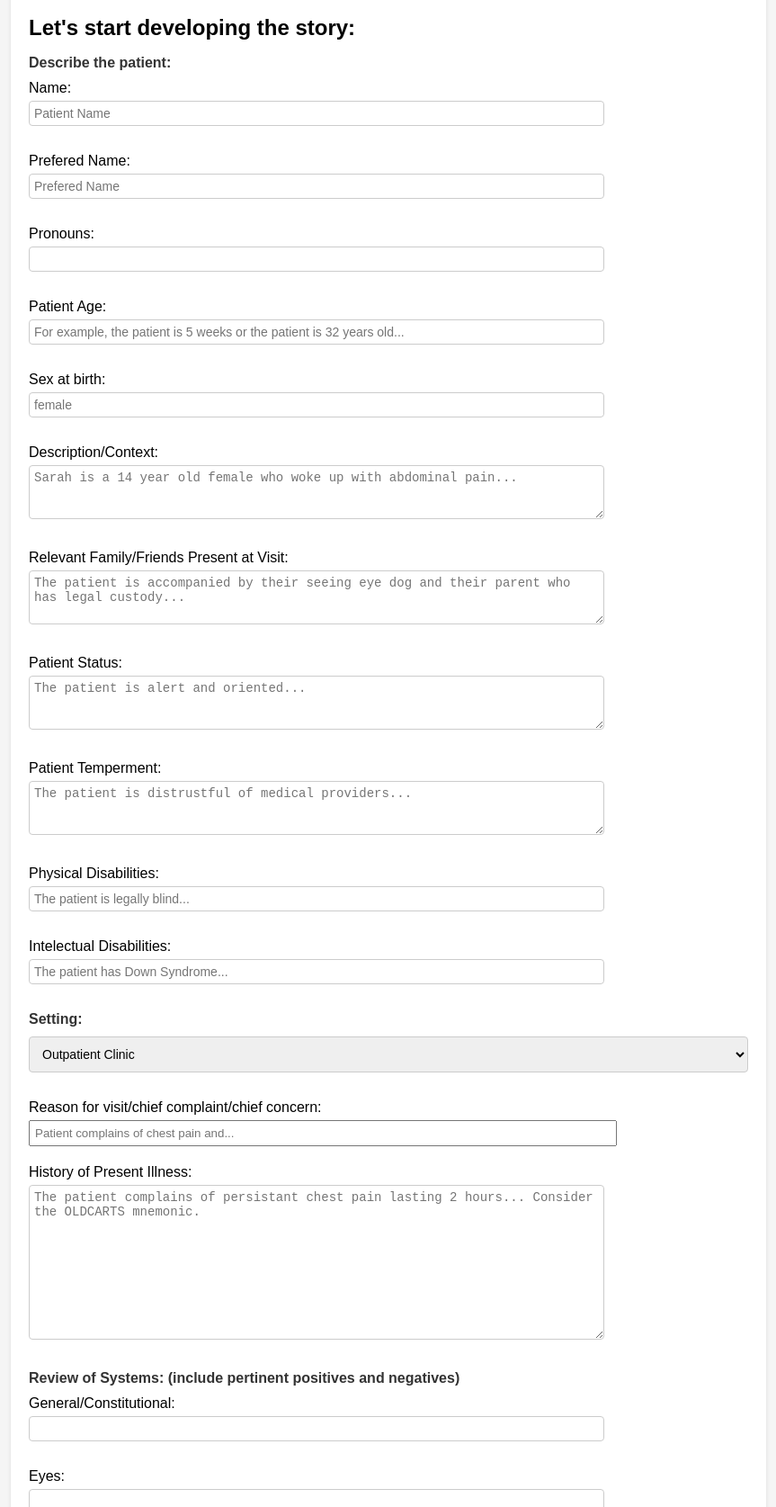
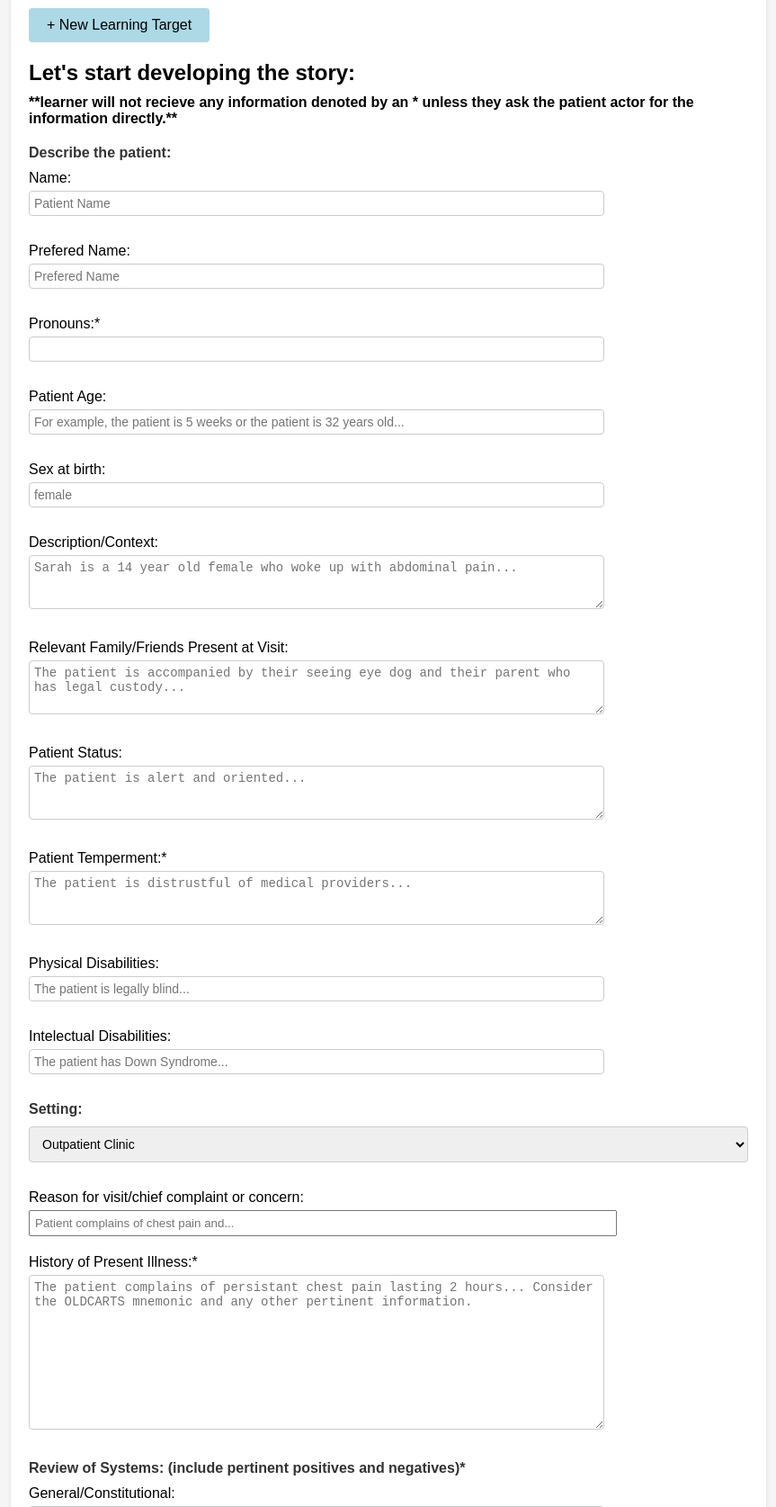
Before and after one commit to aramansell/sapientclinician, a plain HTML site: page public/formdemo/index.html in a window 1280 px wide. Shown: the part 1125-2800 px from the top of the page at 90% size, without its empty margins (208-1071 px from the left). Drawn offline with Linux system fonts and the light colour scheme.

Commit message:
Update index.html

```diff
--- a/public/formdemo/index.html
+++ b/public/formdemo/index.html
@@ -13,12 +13,15 @@
 
     <div id="learningTarget">
       <h2>Learning Targets:</h2>
+      <div>Sapient Clinician will give immediate feedback on any learning targets you provide. <br>
+        The assessment will evaluate how well the learner met the description in the rubric you create.</div>
       <div id="learningTargetContent"></div>
       <button type="button" onclick="createInputOnClick()">+ New Learning Target</button>
     </div>
 
     <div id="story">
       <h2>Let's start developing the story:</h2>
+      <div><b>**learner will not recieve any information denoted by an * unless they ask the patient actor for the information directly.**</b></div>
       <div id="storyContent"></div>
     </div>
 
@@ -29,7 +32,9 @@
 
     <div id="plan">
       <h2>Now let's create the assessment and plan of the visit:</h2>
+      <div>This section indicates what you hope the learner will determine by the end of the assessment.</div>
       <div id="planContent"></div>
+      <button type="button" onclick="createQuestionOnClick()">+ New Question</button>
     </div>
     <!--
     <div id="rubric">
@@ -170,7 +175,7 @@ const assessmentElement = document.getElementById('assessmentContent');
 createInput(assessmentElement, 'fileName', 'text', 'Chromic Myeloid Leukemia', 'File Name:');
 const purpose = [
   { value: 'Formative Assessment', text: 'Formative Assessment' },
-  { value: 'Summative Assessment', text: 'Clinical Reasoning Assessment' },
+  { value: 'Summative Assessment', text: 'Summative Assessment' },
 ];
 createDropdown(assessmentElement, 'purpose', 'purpose', 'text', 'What Category is this assessment?', purpose);
 
@@ -178,7 +183,7 @@ let objectiveCount = 1;
 const learningTargetElement = document.getElementById('learningTargetContent');
 function createInputOnClick() {
   const inputGroupOptions = [
-    { id: 'LearningObjective', type: 'textarea', placeholder: 'The learner will be able to...', label: `Learning Objective #${objectiveCount} (e.g., submission of accurate diagnosis, patient interviewing knowledge & skills)` },
+    { id: `LearningObjective ${objectiveCount}`, type: 'textarea', placeholder: 'The learner will be able to...', label: `Learning Objective #${objectiveCount} (e.g., submission of accurate diagnosis, patient interviewing knowledge & skills)` },
     { id: 'mastery', type: 'textarea', placeholder: 'Mastery looks like...', label: 'Level 4' },
     { id: 'proficiency', type: 'textarea', placeholder: 'Proficiency looks like...', label: 'Level 3' },
     { id: 'developing', type: 'textarea', placeholder: 'Developing looks like...', label: 'Level 2' },
@@ -188,6 +193,12 @@ function createInputOnClick() {
   createInputGroup(learningTargetElement, `objective${objectiveCount}`, '', inputGroupOptions);
   objectiveCount++;
 }
+let questionCount = 4;
+function createQuestionOnClick(){
+  createInput(planElement, `question ${questionCount}`, 'text', '', `Question ${questionCount}`);
+  questionCount++;
+}
+
 createInputOnClick();
 createInput(assessmentElement, 'who_is_the_learner', 'text', 'First-year med student', 'Who is the learner?');
 createTextarea(assessmentElement, 'Student-facing goal statement', 'Get the correct diagnosis...', 'Student-facing goal statement:');
@@ -196,13 +207,13 @@ const storyElement = document.getElementById('storyContent');
 const patientGroupOptions = [
   { id: 'name', type: 'text', placeholder: 'Patient Name', label: 'Name:' },
   { id: 'preferedName', type: 'text', placeholder: 'Prefered Name', label: 'Prefered Name:' },
-  { id: 'preferedPronouns', type: 'text', placeholder: '', label: 'Pronouns:' },
+  { id: 'preferedPronouns', type: 'text', placeholder: '', label: 'Pronouns:*' },
   { id: 'age', type: 'text', placeholder: 'For example, the patient is 5 weeks or the patient is 32 years old...', label: 'Patient Age:' },
   { id: 'sex', type: 'text', placeholder: 'female', label: 'Sex at birth:' },
   { id: 'message', type: 'textarea', placeholder: 'Sarah is a 14 year old female who woke up with abdominal pain...', label: 'Description/Context:' },
   { id: 'additionalFamilyActors', type: 'textarea', placeholder: 'The patient is accompanied by their seeing eye dog and their parent who has legal custody...', label: 'Relevant Family/Friends Present at Visit:' },
   { id: 'status', type: 'textarea', placeholder: 'The patient is alert and oriented...', label: 'Patient Status:' },
-  { id: 'temperment', type: 'textarea', placeholder: 'The patient is distrustful of medical providers...', label: 'Patient Temperment:' },
+  { id: 'temperment', type: 'textarea', placeholder: 'The patient is distrustful of medical providers...', label: 'Patient Temperment:*' },
   { id: 'physicalDisability', type: 'text', placeholder: 'The patient is legally blind...', label: 'Physical Disabilities:' },
   { id: 'IntelectualDisability', type: 'text', placeholder: 'The patient has Down Syndrome...', label: 'Intelectual Disabilities:' }
 
@@ -218,8 +229,8 @@ const settingOptions = [
 ];
 createDropdown(storyElement, 'settingDropdown', 'setting', 'text', 'Setting:', settingOptions);
 
-createInput(storyElement, 'Reason_for_visit', '', 'Patient complains of chest pain and...', 'Reason for visit/chief complaint/chief concern:');
-createTextarea(storyElement, 'History_of_Present_Illness', 'The patient complains of persistant chest pain lasting 2 hours... Consider the OLDCARTS mnemonic. ', 'History of Present Illness:', rows = 10,);
+createInput(storyElement, 'Reason_for_visit', '', 'Patient complains of chest pain and...', 'Reason for visit/chief complaint or concern:');
+createTextarea(storyElement, 'History_of_Present_Illness', 'The patient complains of persistant chest pain lasting 2 hours... Consider the OLDCARTS mnemonic and any other pertinent information.', 'History of Present Illness:*', rows = 10,);
 
 const heentReviewOfSymptomsGroupOptions = [
     { id: 'general', type: 'text', placeholder: '', label: 'General/Constitutional:' },
@@ -239,23 +250,23 @@ const heentReviewOfSymptomsGroupOptions = [
     { id: 'endocrine', type: 'text', placeholder: '', label: 'Endocrine:' },
     { id: 'hematologic', type: 'text', placeholder: '', label: 'Hematologic:' }
 ];
-createInputGroup(storyElement, 'patientData', 'Review of Systems: (include pertinent positives and negatives)', heentReviewOfSymptomsGroupOptions);
+createInputGroup(storyElement, 'patientData', 'Review of Systems: (include pertinent positives and negatives)*', heentReviewOfSymptomsGroupOptions);
 
 //createTextarea(storyElement, 'Pertinent_patient_background', 'The patient works at...', 'Pertinent patient background:');
 const socialGroupOptions = [
-    { id: 'past_medical', type: 'textarea', placeholder: '', label: 'Past Medical History:' },
-    { id: 'family_medical_history', type: 'textarea', placeholder: '', label: 'Family Medical History:' },
-    { id: 'social_history', type: 'textarea', placeholder: '', label: 'Social History:' },
-    { id: 'social_determinants', type: 'textarea', placeholder: '', label: 'Social Determinants:' },
-    { id: 'medications', type: 'textarea', placeholder: '', label: 'Medications:' },
-    { id: 'allergic', type: 'textarea', placeholder: '', label: 'Allergies:' }
+    { id: 'past_medical', type: 'textarea', placeholder: '', label: 'Past Medical History:*' },
+    { id: 'family_medical_history', type: 'textarea', placeholder: '', label: 'Family Medical History:*' },
+    { id: 'social_history', type: 'textarea', placeholder: '', label: 'Social History:*' },
+    { id: 'social_determinants', type: 'textarea', placeholder: '', label: 'Social Determinants:*' },
+    { id: 'medications', type: 'textarea', placeholder: '', label: 'Medications:*' },
+    { id: 'allergic', type: 'textarea', placeholder: '', label: 'Allergies:*' }
 ]
-createInputGroup(storyElement, 'historyQuestions', 'Patient History:', socialGroupOptions);
+createInputGroup(storyElement, 'historyQuestions', 'Patient History:*', socialGroupOptions);
 
 //crate the story details
 const factsElement = document.getElementById('factsContent');
 
-createTextarea(factsElement, 'Physical_exam', '', 'Physical Exam Findings:');
+//createTextarea(factsElement, 'Physical_exam', '', 'Physical Exam Findings:*');
 const physicalExamGroupOptions = [
     { id: 'vitals', type: 'text', placeholder: 'Include temperature, heart rate, blood pressure, respiratory rate, oxygen saturation', label: 'Vitals:' },
     //{ id: 'headPE', type: 'text', placeholder: '', label: 'Head:' },
@@ -271,21 +282,21 @@ const physicalExamGroupOptions = [
     { id: 'neuroPE', type: 'text', placeholder: '', label: 'Neuro:' },
     { id: 'otherPE', type: 'textarea', placeholder: '', label: 'Other:' }
 ];
-createInputGroup(factsElement, 'physicalExamData', 'Physical Exam Findings: (include pertinent positives and negatives)', physicalExamGroupOptions);
+createInputGroup(factsElement, 'physicalExamData', 'Physical Exam Findings: (include pertinent positives and negatives)*', physicalExamGroupOptions);
 
-createTextarea(factsElement, 'Data', 'Specify every abnormal test name and abnormal results, all other tests will be populated with normal findings unless specified here.', 'Notable Data: (laboratory/imaging results)', rows=12);
+createTextarea(factsElement, 'Data', 'Specify every abnormal test, specify the name and abnormal values or results, all other tests will be populated with typical values or results unless specified here.', 'Notable Data: (laboratory/imaging results)*', rows=12);
 
 //crate the story details
 const planElement = document.getElementById('planContent');
-createTextarea(planElement, 'Diagnosis', 'Chronic Myeloid Leukemia', 'Diagnosis (dx):', rows=5);
-createTextarea(planElement, 'Addition_diagnosis',  '', 'Differential diagnoses:', rows=5);
-createTextarea(planElement, 'Treatment', '', 'Treatment/Intervention:', rows = 5);
-createTextarea(planElement, 'Plan',  '', 'Assessment/Plan:', rows=5);
+createTextarea(planElement, 'Diagnosis', 'Chronic Myeloid Leukemia', 'Diagnosis (dx):*', rows=5);
+createTextarea(planElement, 'Addition_diagnosis',  '', 'Differential diagnoses:*', rows=5);
+createTextarea(planElement, 'Treatment', '', 'Treatment/Intervention:*', rows = 5);
+createTextarea(planElement, 'Plan',  '', 'Assessment/Plan:*', rows=5);
 
 const followupQuestions = [
     { id: 'question1', type: 'text', placeholder: 'What would happen if...', label: 'Question 1' },
     { id: 'question2', type: 'text', placeholder: 'You find out the patient has...', label: 'Question 2' },
-    { id: 'question2', type: 'text', placeholder: 'After 6 weeks of treatment...', label: 'Question 3' }
+    { id: 'question3', type: 'text', placeholder: 'After 6 weeks of treatment...', label: 'Question 3' }
 ];
 createInputGroup(planElement, 'followUpQuestions', 'Questions following the scenerio:', followupQuestions);
 /*
```
